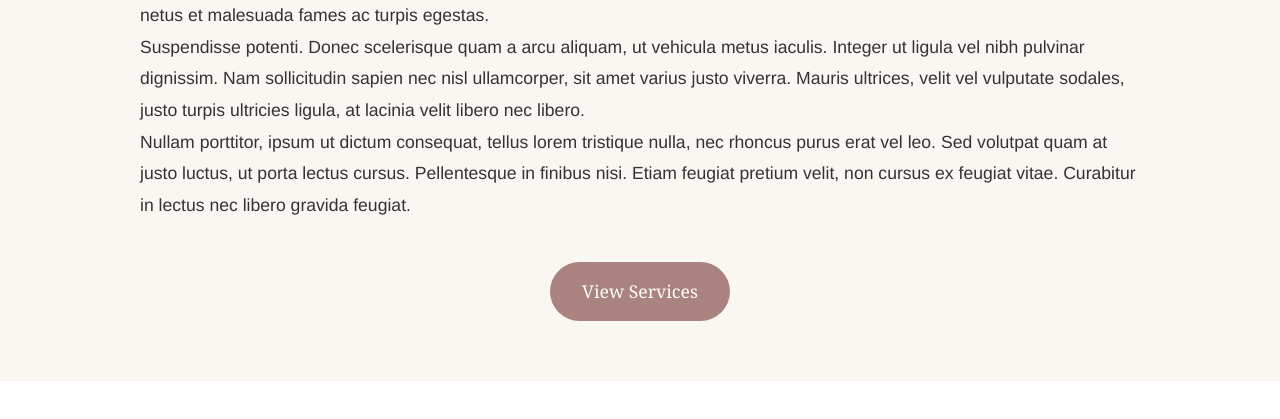
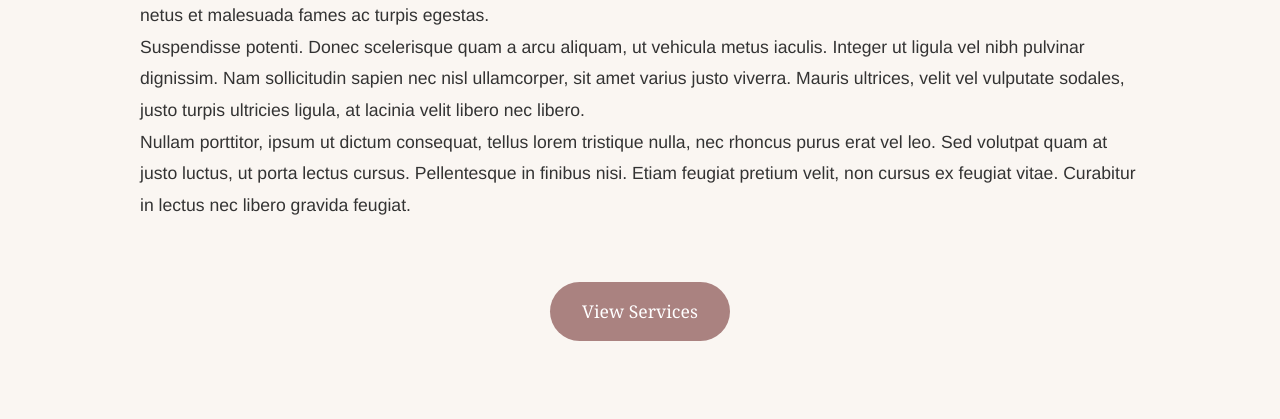
Before and after one commit to MedspAIDev/AetheriaMedSpa, a plain HTML site: page index.html in a window 1280 px wide. Shown: the part 1436-1855 px from the top of the page. Before the commit the page ends 1817 px from the top, so only its background shows below. Drawn offline with Linux system fonts and the light colour scheme.

Commit message:
Update style.css

```diff
--- a/style.css
+++ b/style.css
@@ -313,8 +313,10 @@ nav {
 }
 
 .story-button {
-  text-align: center;
-  margin-top: 40px;
+  display: flex;
+  justify-content: center;
+  margin-top: 60px;   /* space above the button */
+  margin-bottom: 60px; /* space below the button */
 }
 
 .story-button .btn {
```
